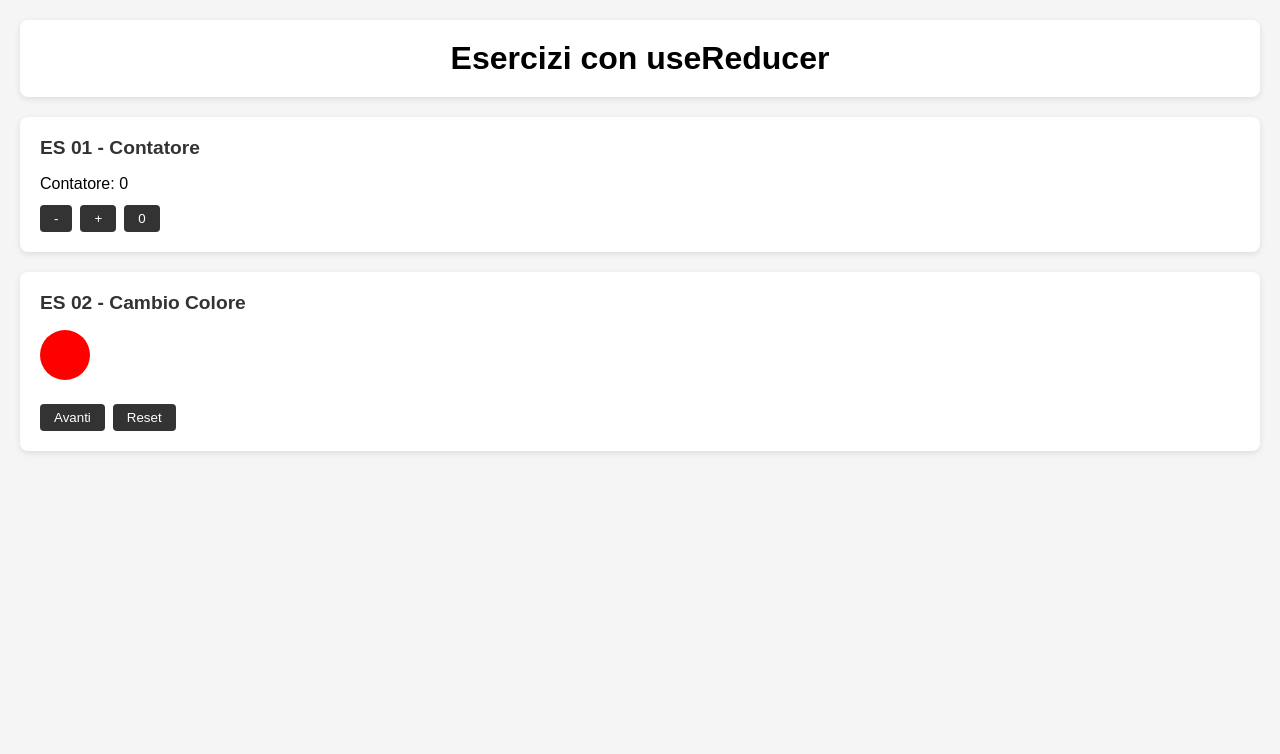
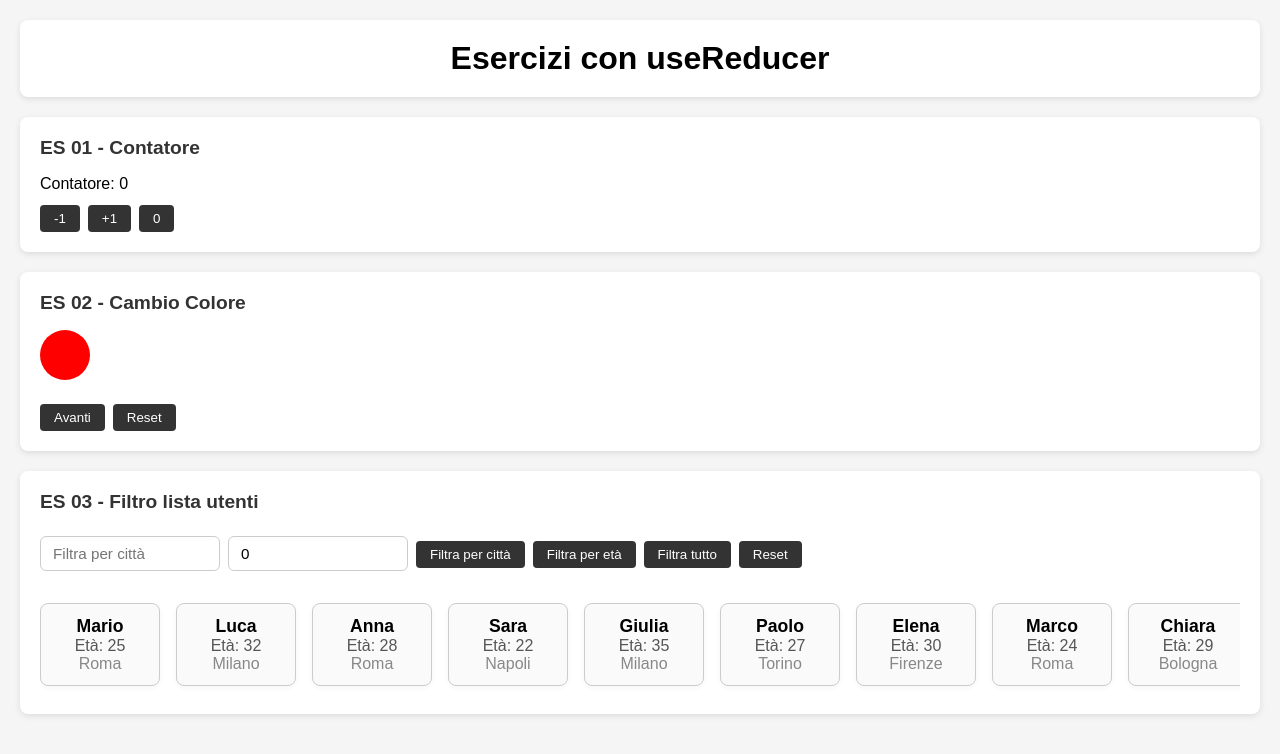
Before and after one commit to UmbertoCarbone/react_hook_ts, a React (Vite) app: page /useReducer in a window 1280 px wide. Shown: the top 754 px of the page. Built offline with nearby package versions, Linux system fonts and the light colour scheme.

Commit message:
ES03: Filtrare un array per citta,eta, per entrambe.

```diff
--- a/src/components/reducer/UseReducer01.jsx
+++ b/src/components/reducer/UseReducer01.jsx
@@ -34,8 +34,8 @@ export default function UseReducer01() {
     <div className="esercizio">
       <h2>ES 01 - Contatore</h2>
       <p>Contatore: {state.count}</p>
-      <button onClick={decrementa}>-</button>
-      <button onClick={incrementa}>+</button>
+      <button onClick={decrementa}>-1</button>
+      <button onClick={incrementa}>+1</button>
       <button onClick={azzera}>0</button>
     </div>
   );
--- /dev/null
+++ b/src/components/reducer/UseReducer03.jsx
@@ -0,0 +1,129 @@
+import { useReducer, useState } from "react";
+
+// Dati iniziali
+const utentiIniziali = [
+  { id: 1, nome: "Mario", eta: 25, citta: "Roma" },
+  { id: 2, nome: "Luca", eta: 32, citta: "Milano" },
+  { id: 3, nome: "Anna", eta: 28, citta: "Roma" },
+  { id: 4, nome: "Sara", eta: 22, citta: "Napoli" },
+  { id: 5, nome: "Giulia", eta: 35, citta: "Milano" },
+  { id: 6, nome: "Paolo", eta: 27, citta: "Torino" },
+  { id: 7, nome: "Elena", eta: 30, citta: "Firenze" },
+  { id: 8, nome: "Marco", eta: 24, citta: "Roma" },
+  { id: 9, nome: "Chiara", eta: 29, citta: "Bologna" },
+  { id: 10, nome: "Davide", eta: 31, citta: "Napoli" },
+  { id: 11, nome: "Francesca", eta: 26, citta: "Milano" },
+];
+
+const initialState = {
+  utenti: utentiIniziali,
+};
+
+// TODO: scrivi la funzione reducer
+function reducer(state, action) {
+  switch (action.type) {
+    case "FILTRA_CITTA":
+      return {
+        ...state,
+        utenti: utentiIniziali.filter(
+          (u) =>
+            action.payload === "" ||
+            u.citta.toLowerCase().startsWith(action.payload.toLowerCase()),
+        ),
+      };
+    case "FILTRA_ETA":
+      return {
+        ...state,
+        utenti: utentiIniziali.filter(
+          (u) => action.payload === "" || u.eta >= Number(action.payload),
+        ),
+      };
+    case "FILTRA_TUTTO":
+      return {
+        ...state,
+        utenti: utentiIniziali.filter(
+          (u) =>
+            action.payload.citta &&
+            action.payload.eta &&
+            u.citta.toLowerCase().startsWith(action.payload.citta.toLowerCase()) &&
+            u.eta >= Number(action.payload.eta),
+        ),
+      };
+    case "RESET":
+      return { ...state, utenti: utentiIniziali };
+    default:
+      return state;
+  }
+}
+
+export default function UseReducer03() {
+  // TODO: collega useReducer
+  const [state, dispatch] = useReducer(reducer, initialState);
+  const [inputCitta, setInputCitta] = useState("");
+  const [inputEta, setInputEta] = useState(0);
+
+  return (
+    <div className="esercizio">
+      <h2>ES 03 - Filtro lista utenti</h2>
+
+      <input
+        className="filtro-input"
+        type="text"
+        value={inputCitta}
+        placeholder="Filtra per città"
+        onChange={(e) => setInputCitta(e.target.value)}
+      />
+
+      <input
+        className="filtro-input"
+        type="number"
+        value={inputEta}
+        placeholder="Filtra per eta"
+        min={1}
+        max={99}
+        onChange={(e) => setInputEta(e.target.value)}
+      />
+
+      <button
+        onClick={() => dispatch({ type: "FILTRA_CITTA", payload: inputCitta })}
+      >
+        Filtra per città
+      </button>
+      <button
+        onClick={() => dispatch({ type: "FILTRA_ETA", payload: inputEta })}
+      >
+        Filtra per età
+      </button>
+      <button
+        onClick={() =>
+          dispatch({
+            type: "FILTRA_TUTTO",
+            payload: { citta: inputCitta, eta: inputEta },
+          })
+        }
+      >
+        Filtra tutto
+      </button>
+      <button
+        onClick={() => {
+          dispatch({ type: "RESET" });
+          setInputCitta("");
+          setInputEta("");
+        }}
+      >
+        Reset
+      </button>
+
+      {/* TODO: mostra la lista filtrata */}
+      <div className="utenti-flex-container scroll-x">
+        {state.utenti.map((u) => (
+          <div className="utente-card" key={u.id}>
+            <div className="utente-nome">{u.nome}</div>
+            <div className="utente-eta">Età: {u.eta}</div>
+            <div className="utente-citta">{u.citta}</div>
+          </div>
+        ))}
+      </div>
+    </div>
+  );
+}
--- a/src/index.css
+++ b/src/index.css
@@ -1,3 +1,54 @@
+/* --- Card utenti riutilizzabile --- */
+.utenti-flex-container {
+  display: flex;
+  gap: 16px;
+  margin-top: 24px;
+  flex-wrap: nowrap;
+  overflow-x: auto;
+  padding-bottom: 8px;
+}
+
+/* Scroll orizzontale riutilizzabile */
+.scroll-x {
+  overflow-x: auto;
+  white-space: nowrap;
+  width: 100%;
+}
+
+.utente-card {
+  border: 1px solid #ccc;
+  border-radius: 8px;
+  padding: 12px 20px;
+  min-width: 120px;
+  background: #fafafa;
+  box-shadow: 0 2px 6px rgba(0,0,0,0.04);
+  display: flex;
+  flex-direction: column;
+  align-items: center;
+}
+
+.utente-nome {
+  font-weight: bold;
+  font-size: 1.1rem;
+}
+
+.utente-eta {
+  color: #555;
+}
+
+.utente-citta {
+  color: #888;
+}
+
+.filtro-input {
+  width: 180px;
+  padding: 8px 12px;
+  border: 1px solid #ccc;
+  border-radius: 6px;
+  font-size: 0.95rem;
+  margin-right: 8px;
+  margin-bottom: 8px;
+}
 * {
     box-sizing: border-box;
     margin: 0;
--- a/src/pages/ReducePage.jsx
+++ b/src/pages/ReducePage.jsx
@@ -1,5 +1,6 @@
 import UseReducer01 from "../components/reducer/UseReducer01";
 import UseReducer02 from "../components/reducer/UseReducer02";
+import UseReducer03 from "../components/reducer/UseReducer03";
 
 export default function ReducePage() {
   return (
@@ -9,6 +10,7 @@ export default function ReducePage() {
       </h1>
       <UseReducer01 />
       <UseReducer02 />
+      <UseReducer03 />
     </>
   );
 }
```
